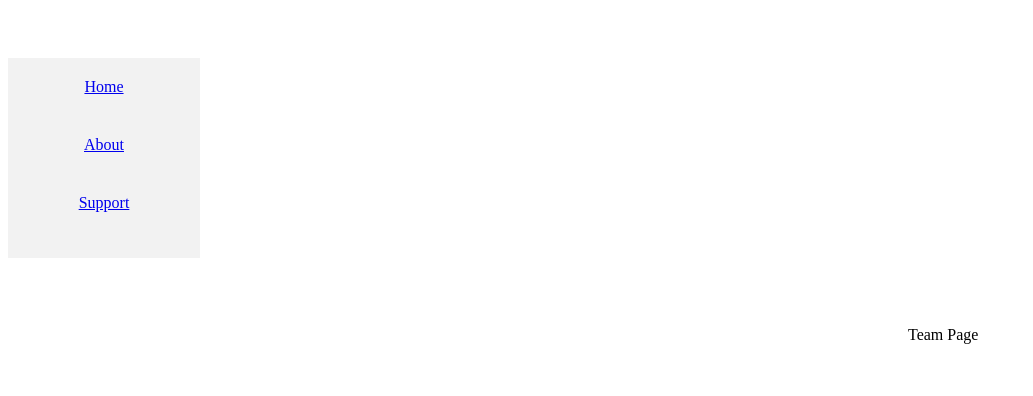
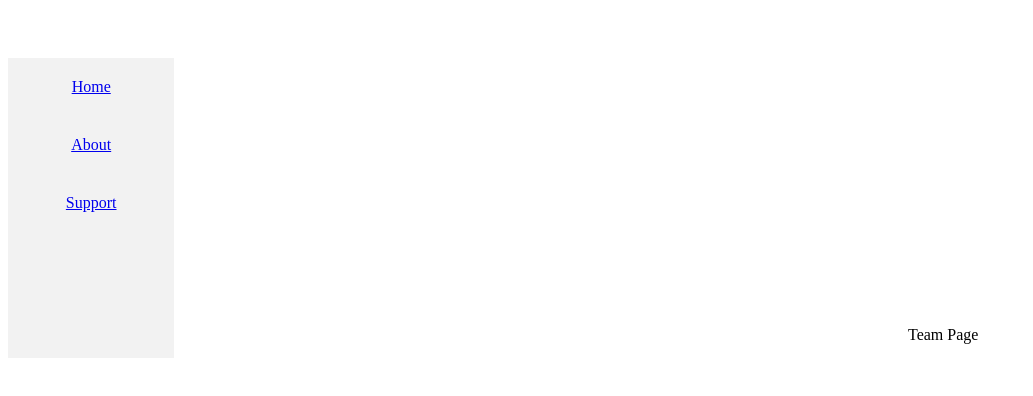
Before and after one commit to jinenab/reach-router, a React (Create React App) app: page /dashboard/team in a window 1280 px wide. Shown: the top 396 px of the page, without its empty margins (0-1033 px from the left). Built offline with nearby package versions, Linux system fonts and the light colour scheme.

Commit message:
css and add a new router

```diff
--- a/src/App.js
+++ b/src/App.js
@@ -2,21 +2,26 @@ import React from 'react';
 import {render} from "react-dom"
 import {Router ,Link,Redirect} from "@reach/router"
 import Home from "./components/Home"
+import HomeNav from "./components/HomeNav"
 import About from "./components/About"
 import Support from "./components/Support"
 import NavBar from "./components/NavBar"
 import User from "./components/User"
 import Dash from './components/Dash';
+import DashboardNav from './components/DashboardNav';
 import DashHome from './components/DashHome';
 import Team from './components/Team';
 import NotFound from './components/NotFound';
 import  "./style.scss"
 function App() {
 return(<div>
-    <div>
 
-    </div>
-    <NavBar className="NavBar" />
+    <NavBar className="NavBar" >
+        <Router primary={false}>
+            <HomeNav path="/*" />
+            <DashboardNav path="dashboard/*" />
+        </Router>
+    </NavBar>
     <Router className="Router">
         <Home path="/" exact/>
         <About path="about" exact/>
--- /dev/null
+++ b/src/components/DashboardNav/dashboardNav.js
@@ -0,0 +1,7 @@
+import React from "react"
+function DashboardNav(){
+    return(<div>
+        This is Dash Nav
+    </div>)
+}
+export default DashboardNav
--- /dev/null
+++ b/src/components/DashboardNav/index.js
@@ -0,0 +1,2 @@
+import dashboardNav from "./dashboardNav"
+export default dashboardNav
--- /dev/null
+++ b/src/components/HomeNav/homeNav.js
@@ -0,0 +1,5 @@
+import React from "react"
+function HomeNav(){
+    return(<div>Home Nav</div>)
+}
+export default HomeNav
--- /dev/null
+++ b/src/components/HomeNav/index.js
@@ -0,0 +1,2 @@
+import HomeNav from "./homeNav"
+export default HomeNav
--- a/src/style.scss
+++ b/src/style.scss
@@ -2,8 +2,8 @@ nav{
     background-color: #f0f0f0d0;
     display: flex;
     flex-direction: column;
-    width: 15%;
-    height: 200px;
+    width: 13%;
+    height: 300px;
     margin-top: 50px;
     position: fixed;
    div{
```
